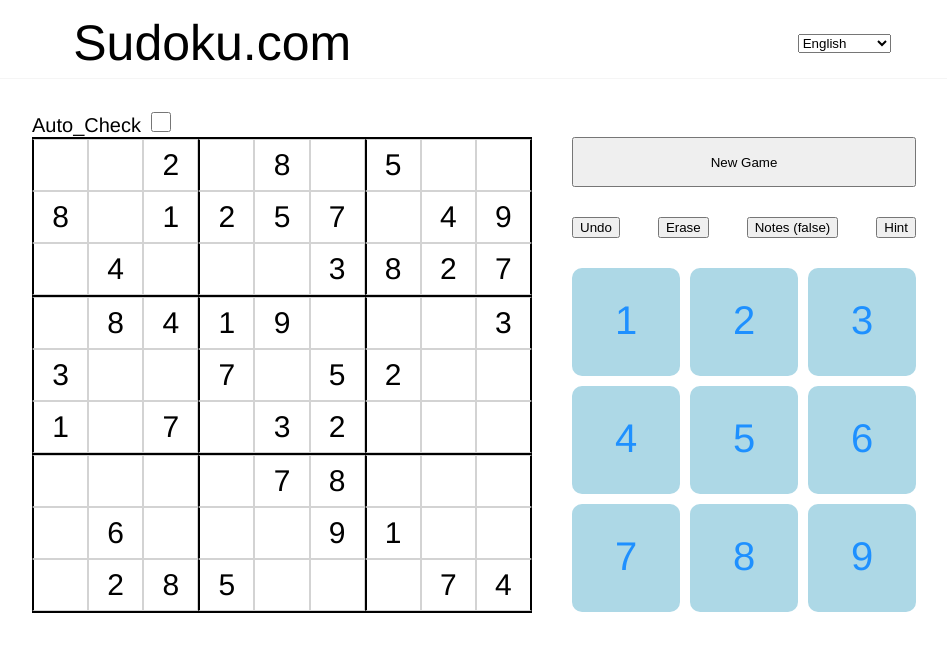
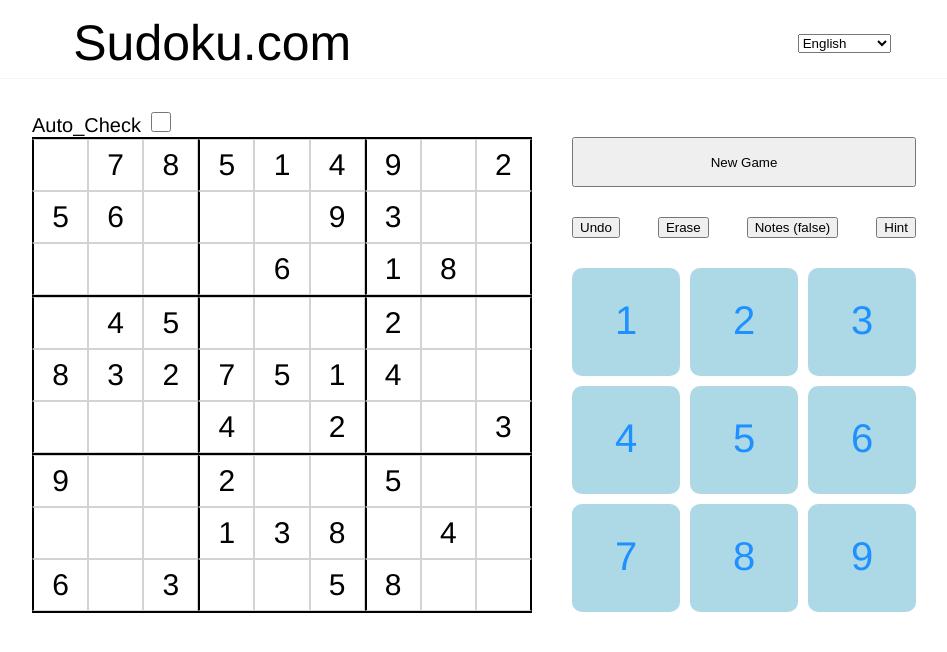
Before and after one commit to minh360/sodoku, a Vue app: page / in a window 1280 px wide. Shown: the top 652 px of the page, without its empty margins (158-1105 px from the left). Built offline with nearby package versions, Linux system fonts and the light colour scheme.

Commit message:
Add logic auto_check_mistake,hint,notes,erase,fill number

```diff
--- a/src/components/GameControlPanel.vue
+++ b/src/components/GameControlPanel.vue
@@ -1,23 +1,25 @@
 <script setup>
+import {defineEmits} from "vue";
 
+const emits = defineEmits(['set_number','new_game'])
 </script>
 
 <template>
-  <div class="game-control-wrapper">
-    <button style="width: 100%;height: 50px">New Game</button>
+  <div class="game_control_wrapper">
+    <button style="width: 100%;height: 50px" @click="emits('new_game')">New Game</button>
     <slot />
-    <div class="number-wrapper">
-      <p v-for="number in 9" :key="number">{{number}}</p>
+    <div class="number_wrapper">
+      <p v-for="number in 9" :key="number" @click="emits('set_number',number)">{{number}}</p>
     </div>
   </div>
 </template>
 
 <style lang="scss" scoped>
-.game-control-wrapper{
+.game_control_wrapper{
   display: flex;
   flex-direction: column;
   gap: 30px;
-  .number-wrapper{
+  .number_wrapper{
     flex: 1;
     flex-direction: row;
     display: grid;
--- a/src/components/GamePanel.vue
+++ b/src/components/GamePanel.vue
@@ -1,18 +1,30 @@
 <script setup>
-import {defineProps} from "vue";
-defineProps({
+import {defineProps, defineEmits, watch} from "vue";
+const props = defineProps({
   challenge : Array,
-  answer_challenge: Array
+  answer_challenge: Array,
+  cell_selected: Object,
+  auto_check_mistakes: Boolean
 })
-
+const emits = defineEmits(['update_cell_selected'])
+const update_cell_selected = (obj,row,col) =>{
+  emits('update_cell_selected',{...obj,row: row,col: col})
+}
+watch(props.challenge,()=>{
+  console.log(props.challenge)
+})
 </script>
 
 <template>
   <div>
-    <div class="row-flex" v-for="(row,index) in challenge.length" :key="row" :class="{borderBottom: (index+1) % 3 === 0 ,borderTop: index === 0}">
-      <div class="number" v-for="(column,index) in challenge[row-1]" :key="column" :class="{read_only: column.read_only,borderLeft: (index) % 3 === 0,borderRight: index === 8}">
+    <div class="row_flex" v-for="(row,index) in challenge.length" :key="row" :class="{border_bottom: (index+1) % 3 === 0 ,border_top: index === 0}">
+      <div class="number_wrapper" v-for="(column,index) in challenge[row-1]" :key="index" @click="update_cell_selected(column,row-1,index)"
+           :class="{read_only: column.read_only,active: column.active,border_left: (index) % 3 === 0,border_right: index === 8}">
         <section v-if="!column.read_only">
-          <div class="note-wrapper">
+          <span v-if="column.num !== 0" class="number" :class="{error: column.error && auto_check_mistakes}">
+            {{column.num}}
+          </span>
+          <div class="note_wrapper" v-else>
             <span v-for="number in 9" :key="number">
               <span v-for="number_note in column.note" :key="number_note">
                 <span v-show="number === number_note">{{number}}</span>
@@ -29,15 +41,15 @@
 </template>
 
 <style lang="scss" scoped>
-.row-flex{
+.row_flex{
   display: flex;
   flex-direction: row;
-  .number{
+  .number_wrapper{
     border: 0.5px solid lightgray;
     display: flex;
     align-items: center;
     justify-content: center;
-    color: aqua;
+    color: blue;
     font-size: 30px;
     margin: 0;
     width: 55px;
@@ -46,7 +58,10 @@
     -webkit-touch-callout: none!important;
     -webkit-user-select: none!important;
     -ms-user-select: none!important;
-    .note-wrapper{
+    .error{
+      color: red;
+    }
+    .note_wrapper{
       display: grid;
       grid-template-columns: repeat(3, 1fr);
       grid-template-rows: repeat(3, 1fr);
@@ -58,19 +73,22 @@
       margin: 0;
     }
   }
+  .active{
+    background-color: skyblue;
+  }
   .read_only{
     color: black;
   }
-  .borderLeft{
+  .border_left{
     border-left: 2px solid black;
   }
-  .borderRight{
+  .border_right{
     border-right: 2px solid black;
   }
-  &.borderBottom{
+  &.border_bottom{
     border-bottom: 2px solid black;
   }
-  &.borderTop{
+  &.border_top{
     border-top: 2px solid black;
   }
 }
--- a/src/components/SudokuHome.vue
+++ b/src/components/SudokuHome.vue
@@ -1,24 +1,93 @@
 <script setup>
-import {ref} from "vue";
-import {challenge_3,answer_challenge_3} from "@/components/challenges";
+import {computed, onMounted, ref} from "vue";
+import {challenge_3,challenge_1,challenge_2,answer_challenge_3,answer_challenge_2,answer_challenge_1} from "@/components/challenges";
 import HeaderPanel from "@/components/HeaderPanel";
 import GamePanel from "@/components/GamePanel";
 import GameControlPanel from "@/components/GameControlPanel";
 import ButtonControlPanel from "@/components/ButtonControlPanel";
+const list_challenge = [challenge_1,challenge_2,challenge_3]
+const list_answer_challenge = [answer_challenge_1,answer_challenge_2,answer_challenge_3]
+let level = 0
+let answer_challenge
+// const log_history = ref([])
+const challenge = ref([])
 const status_note = ref(false)
 const auto_check_mistakes = ref(false)
+const cell_selected = ref({})
+const cell = computed(() =>{
+  return challenge.value[row.value][col.value]
+})
+const row = computed(()=>{
+  return cell_selected.value.row
+})
+const col = computed(()=>{
+  return cell_selected.value.col
+})
+const new_game = ()=>{
+  if(level === 3){
+    level = 0
+  }
+  challenge.value = list_challenge[level]
+  answer_challenge = list_answer_challenge[level]
+  level += 1
+}
 const undo = ()=>{
 
 }
 const erase = ()=>{
-
+  cell.value.num = 0
+  cell.value.note = []
 }
 const note = ()=>{
-
+  status_note.value =! status_note.value
 }
 const hint = ()=>{
-
+  cell.value.num = answer_challenge[row.value][col.value].num
+  cell.value.read_only = true
+  cell.value.active = false
+  cell_selected.value = {}
 }
+const set_number = number =>{
+  if (cell_selected.value && !cell.value.read_only){
+    if(!status_note.value){
+      if (cell.value.num === number){
+        cell.value.num = 0
+      }
+      else {
+        cell.value.num = number
+        cell.value.note = []
+      }
+      cell.value.error = cell.value.num !== answer_challenge[row.value][col.value].num;
+    }
+    else {
+      cell.value.num = 0
+      let same = false
+      cell.value.note.map(number_note => {
+        if(number_note === number){
+          cell.value.note = cell.value.note.filter(number_delete => number_delete !== number)
+          same = true
+        }
+      })
+      if (!same){
+        cell.value.note.push(number)
+      }
+    }
+  }
+}
+const update_cell_selected = obj =>{
+  if(!obj.read_only){
+    cell_selected.value = obj
+    challenge.value.map(row => {
+      row.map(column => {
+        column.active = false
+      })
+    })
+    cell.value.active = true
+  }
+}
+onMounted(()=>{
+  new_game()
+})
 </script>
 
 <template>
@@ -29,8 +98,9 @@
         Auto_Check  <input type="checkbox" v-model="auto_check_mistakes" style="width: 20px;height: 20px">
       </div>
       <div class="game-wrapper">
-        <game-panel :challenge="challenge_3" :answer_challenge="answer_challenge_3" style="width: 500px;" />
-        <game-control-panel>
+        <game-panel :challenge="challenge" :answer_challenge="answer_challenge_3" style="width: 500px;" :cell_selected="cell_selected"
+                  @update_cell_selected="update_cell_selected" :auto_check_mistakes="auto_check_mistakes"/>
+        <game-control-panel @set_number="set_number" @new_game="new_game">
           <button-control-panel @undo="undo" @erase="erase" @note="note" @hint="hint" :status_note="status_note"/>
         </game-control-panel>
       </div>
--- a/src/components/challenges.js
+++ b/src/components/challenges.js
@@ -3,13 +3,13 @@
     for( let row = 0; row < 9; row++){
         list_challenge.push([])
         for (let column = 0; column < 9; column++){
-            list_challenge[row].push({num: 0,read_only: false, active: false,note: []})
+            list_challenge[row].push({num: 0,read_only: false, active: false,error: false,note: []})
         }
     }
     for (let element = 0; element < list_read_only.length; element++){
-        let row_list = list_read_only[element].row
+        const row_list = list_read_only[element].row
         for (let child_element = 0; child_element < list_read_only[element].value.length; child_element++){
-            let col_list = list_read_only[element].value[child_element].column
+            const col_list = list_read_only[element].value[child_element].column
             list_challenge[row_list][col_list].num = list_read_only[element].value[child_element].num
             list_challenge[row_list][col_list].read_only = true
             delete list_challenge[row_list][col_list].note
```
